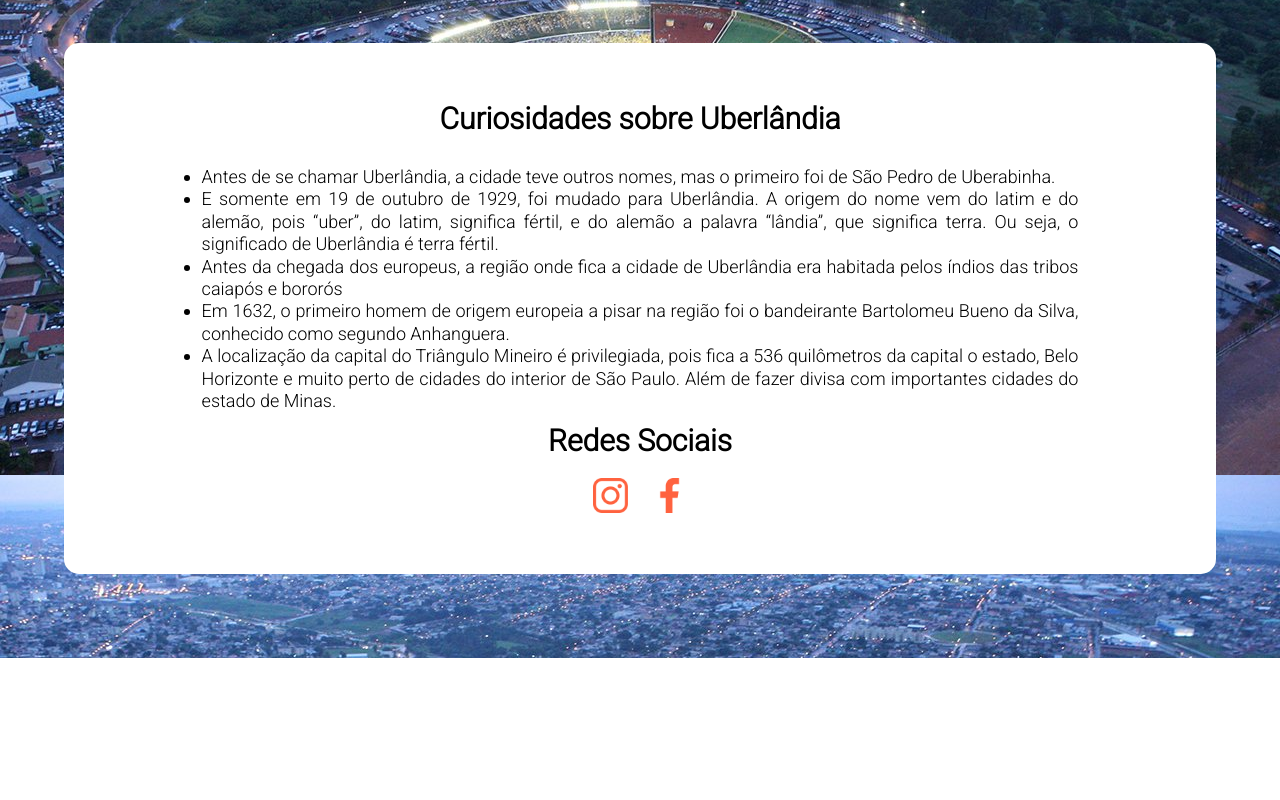
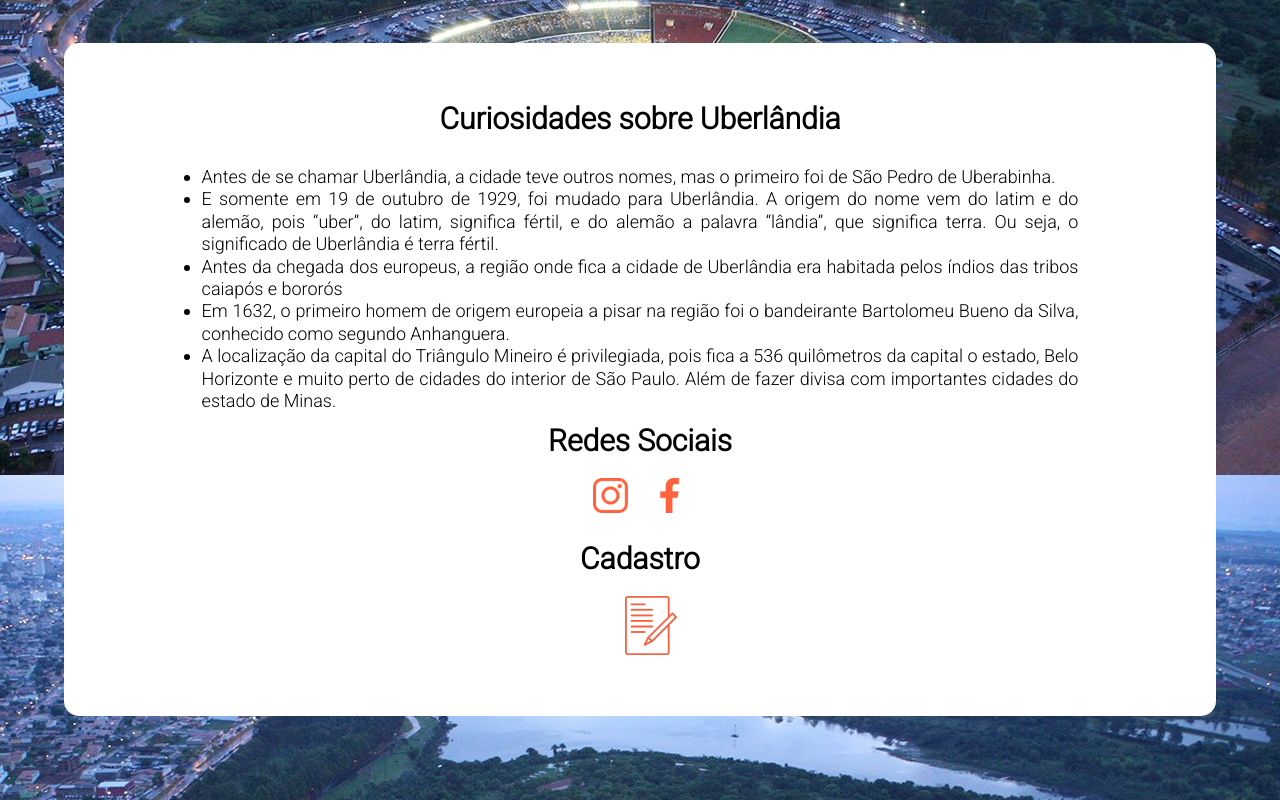
Before and after one commit to kadiado/front-end-checkpoint, a plain HTML site: page index.html in a window 1280 px wide. Shown: the part 1231-2031 px from the top of the page. Before the commit the page ends 1889 px from the top, so only its background shows below. Drawn offline with Linux system fonts and the light colour scheme.

Commit message:
atualização CSS

```diff
--- a/css/style.css
+++ b/css/style.css
@@ -97,3 +97,13 @@ p {
 .lista {
   margin-bottom: 20px;
 }
+
+.form {
+  margin-top: 1.5rem;
+  text-align: center;
+}
+
+.form img {
+  width: 5%;
+  margin-left: 1.4rem;
+}
--- a/index.html
+++ b/index.html
@@ -75,6 +75,12 @@
           <a href="https://www.instagram.com/prefeituradeuberlandia/" target="_blank"><img src="./img/logo-insta.png" /></a>
           <a href="https://www.facebook.com/PrefeituraUdi/" target="_blank"><img src="./img/logo-face.png" /></a>
         </div>
+        <div class="form">
+          <h2>Cadastro</h2>
+
+          <a href="https://kadiado.github.io/form-frontend/" target="_blank"><img src="/img/AdobeStock_269520561-[Converted].png" alt=""></a>
+
+        </div>
          </section>
       </section>
     </main>
```
Also changed, not shown: img/AdobeStock_269520561-[Converted].png (added), 1 other file.
